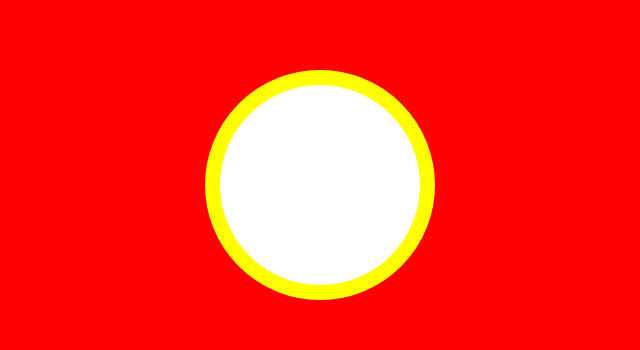
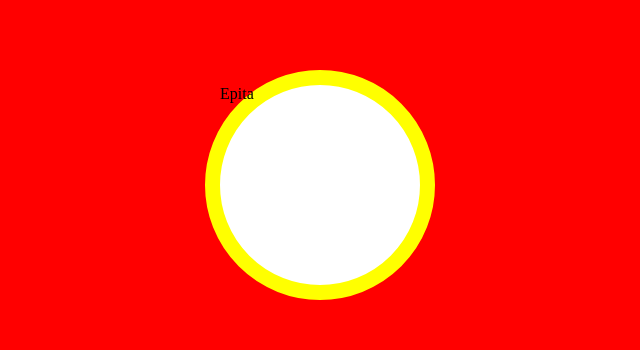
Before and after one commit to bhanuprakashveerapalli/front-end-development, a plain HTML site: page index.html in a window 1280 px wide. Shown: the part 215-565 px from the top of the page, 320-960 px from the left. Drawn offline with Linux system fonts and the light colour scheme.

Commit message:
welcome text added

```diff
--- a/index.html
+++ b/index.html
@@ -8,8 +8,8 @@
     <link rel="stylesheet" href="./css/style.css">
 </head>
 <body>
-    <div class="square"></div>
+    <div class="square"> welcome</div>
 
-    <span class="circle"></span>
+    <span class="circle">Epita</span>
 </body>
 </html>
```
